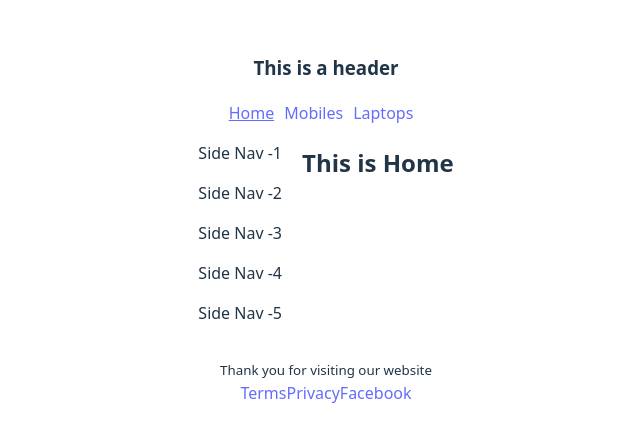
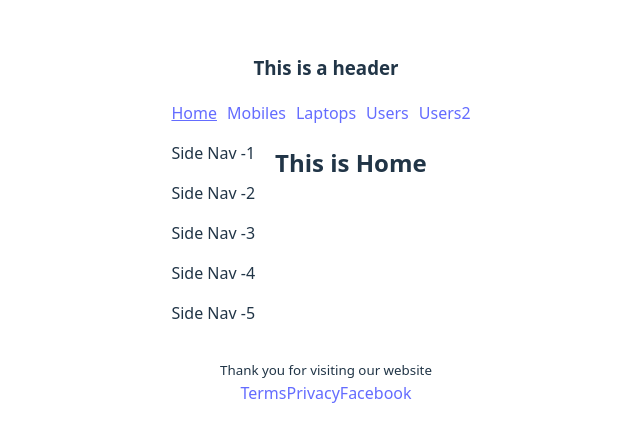
Before and after one commit to rimpakasundi07/Intro-To-React-Router, a React (Vite) app: page / in a window 1280 px wide. Shown: the part 172-614 px from the top of the page, without its empty margins (314-954 px from the left). Built offline with nearby package versions, Linux system fonts and the light colour scheme.

Commit message:
add React Router setup with multiple routes and lazy loading

```diff
--- a/src/componets/Header/Header.jsx
+++ b/src/componets/Header/Header.jsx
@@ -10,6 +10,8 @@ const Header = () => {
         <NavLink to="/">Home</NavLink>
         <NavLink to="/mobiles">Mobiles</NavLink>
         <NavLink to="/laptops">Laptops</NavLink>
+        <NavLink to="/users">Users</NavLink>
+        <NavLink to="/users2">Users2</NavLink>
       </nav>
     </div>
   );
--- /dev/null
+++ b/src/componets/Users/Users.jsx
@@ -0,0 +1,15 @@
+import React from "react";
+import { useLoaderData } from "react-router";
+
+const Users = () => {
+  const users = useLoaderData();
+  console.log(users);
+
+  return (
+    <div>
+      <h2> This is Users page</h2>
+    </div>
+  );
+};
+
+export default Users;
--- a/src/main.jsx
+++ b/src/main.jsx
@@ -1,4 +1,4 @@
-import { StrictMode } from "react";
+import { StrictMode, Suspense } from "react";
 import { createRoot } from "react-dom/client";
 import "./index.css";
 import App from "./App.jsx";
@@ -7,6 +7,7 @@ import Root from "./componets/Root/Root.jsx";
 import Home from "./componets/Home/Home.jsx";
 import Mobiles from "./componets/Mobiles/Mobiles.jsx";
 import Laptops from "./componets/Laptops/Laptops.jsx";
+import Users from "./componets/Users/Users.jsx";
 
 const router = createBrowserRouter([
   {
@@ -16,6 +17,15 @@ const router = createBrowserRouter([
       { index: true, Component: Home },
       { path: "mobiles", Component: Mobiles },
       { path: "laptops", Component: Laptops },
+      {
+        path: "users",
+        loader: () => fetch("https://jsonplaceholder.typicode.com/users"),
+        Component: Users,
+      },
+      {
+        path: "users2",
+        element: <Suspense fallback={<span>Loading...</span>}></Suspense>,
+      },
     ],
   },
   {
```
Also changed, not shown: src/componets/Root/Root.jsx (+7 -0 lines).
